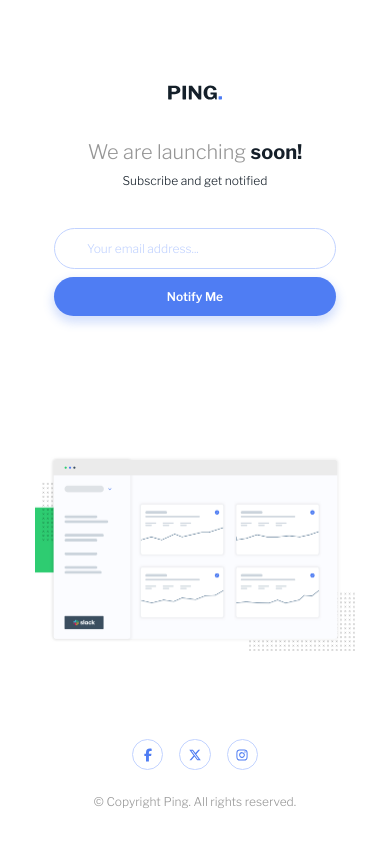
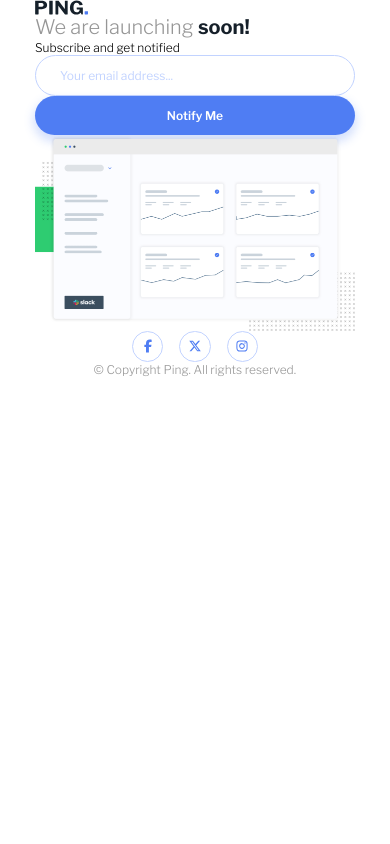
Before and after one commit to anggelserrato/fm-ping-single-column-coming-soon-page, a React (Vite) app: page / in a window 390 px wide. Built offline with nearby package versions, Linux system fonts and the light colour scheme.

Commit message:
refactor: improve semantic html, form validation and responsive layout

```diff
--- a/src/App.jsx
+++ b/src/App.jsx
@@ -3,7 +3,7 @@
 import FacebookIcon from './icons/FacebookIcon';
 import TwitterIcon from './icons/TwitterIcon';
 import InstagramIcon from './icons/InstagramIcon';
-import { useState, useEffect } from 'react';
+import { useState } from 'react';
 
 function App() {
   const socialLinks = [
@@ -26,62 +26,40 @@
 
   const [email, setEmail] = useState('');
   const [error, setError] = useState('');
-  const emailRegex = /^[^\s@]+@[^\s@]+\.[^\s@]+$/;
 
   const handleSubmit = (e) => {
+    const emailRegex = /^[^\s@]+@[^\s@]+\.[^\s@]+$/;
     e.preventDefault();
-    if (!email) {
-      setError('It looks like you forgot to add your email');
-    } else if (!emailRegex.test(email)) {
+    if (!emailRegex.test(email)) {
       setError('Please provide a valid email address');
     } else {
       setError('');
+      setEmail('');
       console.log('Email submitted:', email);
     }
   };
 
-  useEffect(() => {
-    if (!email) {
-      if (error) setError('It looks like you forgot to add your email');
-      return;
-    }
-    const isValid = emailRegex.test(email);
-    setError(isValid ? '' : 'Please provide a valid email address');
-  }, [email]);
-
   return (
-    <main className="mx-auto flex min-h-screen max-w-[320px] flex-col items-center pt-[84.96px] pb-[34.86px]">
-      <header className="flex flex-col items-center">
-        <figure className="mb-card-500">
-          <img
-            src={pingIcon}
-            alt="Ping logo"
-            className="h-[15.24px] w-[53.58px]"
-          />
-        </figure>
-        <h1 className="mb-card-100 text-[20px] leading-[125%] font-light text-card-gray-400">
+    <main className="mx-auto max-w-[320px]">
+      <header>
+        <img src={pingIcon} alt="Ping logo" className="h-[15px] w-[53px]" />
+        <h1 className="text-[20px] leading-[125%] font-light text-card-gray-400">
           We are launching{' '}
           <span className="font-bold text-card-blue-950">soon!</span>
         </h1>
-        <p className="mb-card-500 text-[12px] leading-[125%] font-light text-card-blue-950">
+        <p className="text-[12px] leading-[125%] font-light">
           Subscribe and get notified
         </p>
-        <section className="flex min-h-[140px] w-[282px] flex-col justify-start">
-          <form
-            onSubmit={handleSubmit}
-            noValidate
-            className="flex flex-col items-center justify-center gap-card-100"
-          >
+      </header>
+
+      <form onSubmit={handleSubmit}>
         <input
+          id="email"
           type="email"
-              id="email"
           value={email}
-              onChange={(e) => {
-                setEmail(e.target.value);
-                if (error) setError('');
-              }}
+          onChange={(e) => setEmail(e.target.value)}
           placeholder="Your email address..."
-              className={`w-full rounded-[28px] border px-8 py-3 text-[12px] leading-[125%] font-light placeholder:text-card-blue-200 focus:outline-card-blue-500 md:text-[14px] ${error ? 'border-card-red-400' : 'border-card-blue-200'}`}
+          className="w-full rounded-[28px] border border-card-blue-200 px-6 py-3 text-[12px] leading-[125%] placeholder:text-card-blue-200 focus:outline-card-blue-500"
           aria-invalid={error ? 'true' : 'false'}
           aria-describedby={error ? 'email-error' : undefined}
         />
@@ -91,7 +69,7 @@
         {error && (
           <p
             id="email-error"
-                className="mb-card-200 text-[10px] leading-[125%] font-normal text-card-red-400 italic"
+            className="text-[10px] leading-[125%] font-normal text-card-red-400 italic"
             aria-live="polite"
           >
             {error}
@@ -104,20 +82,15 @@
           Notify Me
         </button>
       </form>
-        </section>
-      </header>
 
-      <figure className="mt-auto">
-        <img
-          src={dashboardIllustration}
-          alt="Dashboard illustration"
-          className="w-[640px]"
-        />
+      <figure>
+        <img src={dashboardIllustration} alt="Dashboard illustration" />
       </figure>
 
-      <footer className="mt-auto flex flex-col items-center">
-        <div className="mb-card-300 flex flex-row items-center gap-card-200">
+      <footer className="flex flex-col items-center">
+        <ul className="flex flex-row items-center gap-card-200">
           {socialLinks.map((link) => (
+            <li>
               <a
                 key={link.label}
                 href={link.href}
@@ -128,8 +101,9 @@
               >
                 {link.icon}
               </a>
+            </li>
           ))}
-        </div>
+        </ul>
         <p className="text-[12px] leading-[125%] font-light text-card-gray-400">
           &copy; Copyright Ping. All rights reserved.
         </p>
```
Lines whose indentation alone changed are shown as unchanged.
